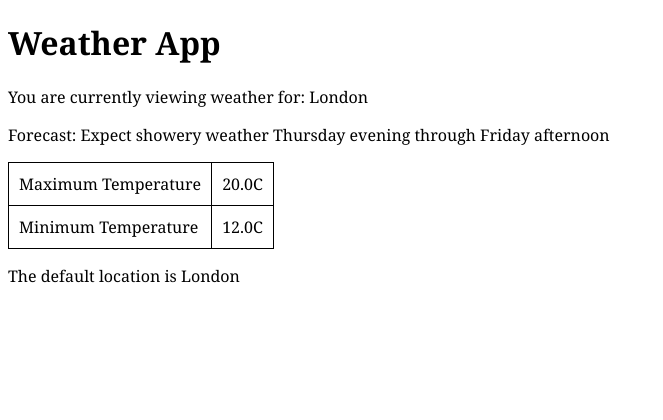
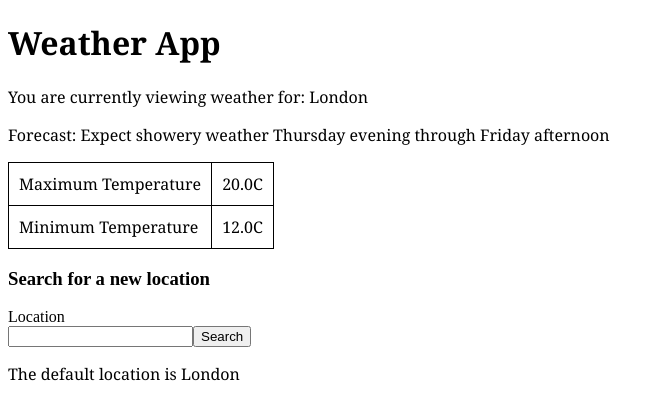
Before and after one commit to beatadunne/weather_app, a Flask app: page / in a window 1280 px wide. Shown: the top 420 px of the page, without its empty margins (0-663 px from the left). Run offline with Flask 3, Linux system fonts and the light colour scheme.

Commit message:
feature: search bar and return search term

```diff
--- a/app.py
+++ b/app.py
@@ -1,18 +1,26 @@
-from flask import Flask, render_template
+from flask import Flask, render_template, request
 
 from functions import get_locations_daily_weather, get_location
 
 app = Flask(__name__)
 
 
-@app.route('/')
+@app.route('/', methods=["GET", "POST"])
 def weather_app():
     #key, location = get_location("london")
-    location = "London"
+    current_location = "London"
     max_temp, min_temp, summary_text = get_locations_daily_weather()
+
+    if request.method == "POST":
+        new_location = request.form.get("location")
+        #key, location = get_location(new_location)
+    else:
+        pass
+
     return render_template(
         'index.html',
-        current_location=location,
+        current_location=current_location,
         max_temp=max_temp,
         min_temp=min_temp,
-        summary=summary_text)
+        summary=summary_text,
+    )
--- a/templates/index.html
+++ b/templates/index.html
@@ -20,6 +20,11 @@
                 <td>{{ min_temp }}C</td>
             </tr>
         </table>
+        <h3>Search for a new location</h3>
+        <form action="{{ url_for('weather_app') }}" method="post">
+            <label for="location">Location</label><br>
+            <input type="text" id="location" name="location"><input type="submit" value="Search">
+        </form>
         <p>The default location is London</p>
     </body>
 </html>
```
